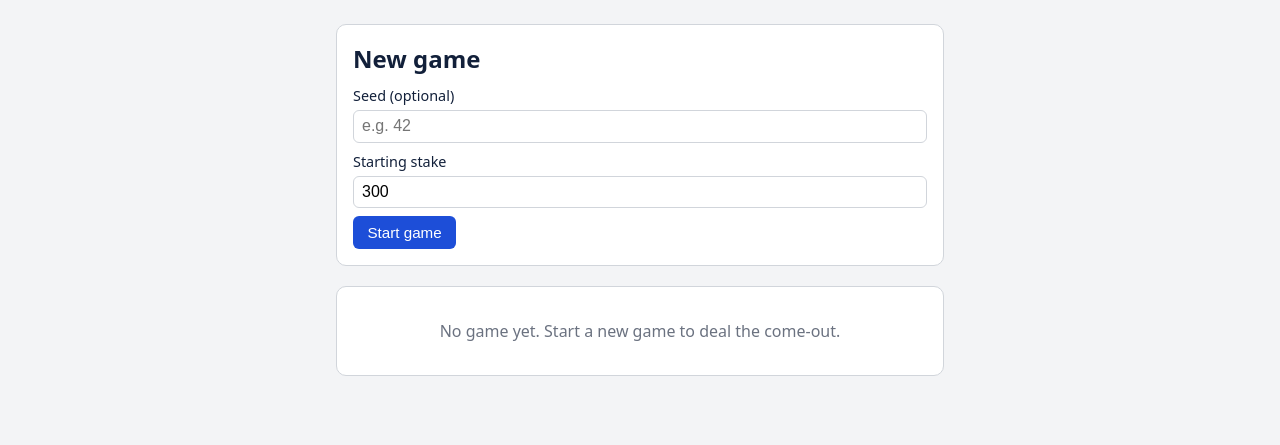
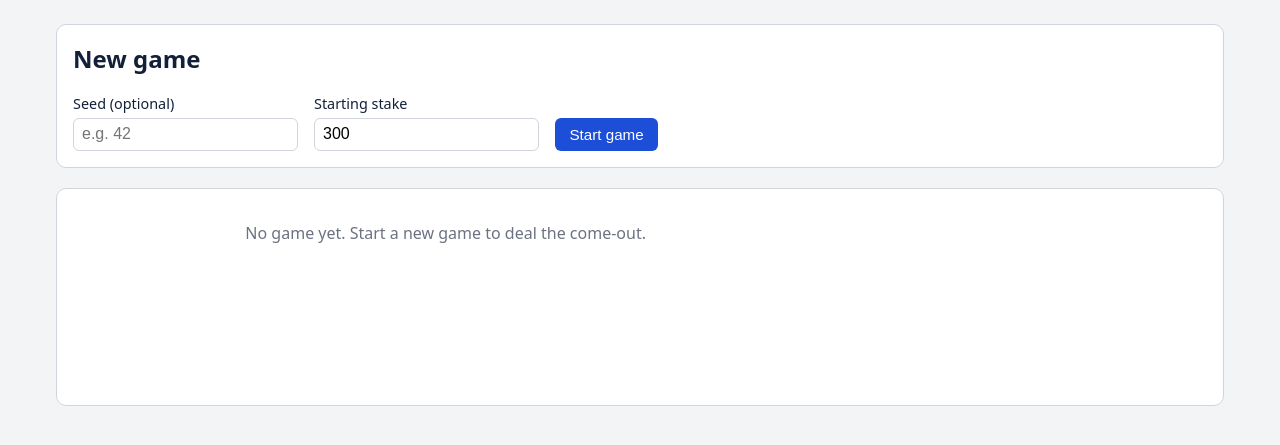
Before and after one commit to tottenjordan/marcy-dice-engine, a FastAPI app: page / in a window 1280 px wide. Shown: the part 91-536 px from the top of the page. Run offline with FastAPI, Linux system fonts and the light colour scheme.

Commit message:
feat(web): wide-screen no-scroll dashboard layout

```diff
--- a/src/craps_api/static/style.css
+++ b/src/craps_api/static/style.css
@@ -367,6 +367,74 @@ button.zone:disabled { cursor: not-allowed; opacity: 0.5; }
 .bet-press { background: var(--win); }
 .bet-remove { background: var(--lose); }
 
+/* --- Wide-screen no-scroll dashboard (Phase 6, Q4) ----------------------- */
+/* Additive layer ONLY. On desktops we widen the page and turn the vertical
+   board stack into a two-column dashboard: the green felt is the focal cell in
+   a left/main column, with the lighter sections (stats, dice, flash, hint,
+   roll-strip, bets, controls) flowing down a right sidebar and outcomes
+   spanning full width at the bottom. Named grid-areas mean any OPTIONAL child
+   that is absent (banner/flash/roll-strip/outcomes/controls) just leaves its
+   cell empty — the layout never looks broken. The narrow/medium default rules
+   and the max-width:560px felt collapse below are untouched. */
+@media (min-width: 1024px) {
+  main {
+    max-width: 1200px;
+  }
+
+  /* New-game form goes horizontal so it doesn't eat vertical space. */
+  .new-game {
+    display: flex;
+    flex-wrap: wrap;
+    align-items: end;
+    gap: 1rem;
+  }
+  .new-game h2 {
+    flex-basis: 100%;
+    margin: 0;
+  }
+  .new-game label {
+    margin-bottom: 0;
+  }
+
+  /* The board becomes a dashboard grid: a wide felt column + a sidebar. The
+     banner spans the full width across the top; the felt anchors the left and
+     spans the sidebar's rows so it stays large and readable. The sidebar
+     stacks stats/dice/flash/hint/roll-strip/bets and ends with controls (the
+     stake input, free-text form, and the primary Roll button, which fills the
+     sidebar column width). Outcomes spans full width at the very bottom.
+     `align-items: start` keeps sidebar cards at their natural height (packed to
+     the top of each cell) instead of stretching to match the tall felt column;
+     the felt uses `align-self: start` so it keeps its intrinsic height at the
+     top of its spanned region. Absent optional children
+     (banner/flash/roll-strip/outcomes/controls) collapse their row to zero
+     height, so the layout never looks broken. */
+  .board {
+    grid-template-columns: minmax(0, 2fr) minmax(0, 1fr);
+    align-items: start;
+    grid-template-areas:
+      "banner   banner"
+      "felt     stats"
+      "felt     dice"
+      "felt     flash"
+      "felt     hint"
+      "felt     roll-strip"
+      "felt     bets"
+      "felt     controls"
+      "outcomes outcomes";
+  }
+
+  .board > .banner { grid-area: banner; }
+  .board > .stats { grid-area: stats; }
+  .board > .dice { grid-area: dice; }
+  .board > .flash { grid-area: flash; }
+  .board > .hint { grid-area: hint; }
+  .board > .roll-strip { grid-area: roll-strip; }
+  .board > .felt { grid-area: felt; align-self: start; }
+  .board > .bets { grid-area: bets; }
+  .board > .controls { grid-area: controls; }
+  .board > .outcomes { grid-area: outcomes; }
+}
+
 /* Narrow screens: collapse the felt to a single column. */
 @media (max-width: 560px) {
   .felt {
```
